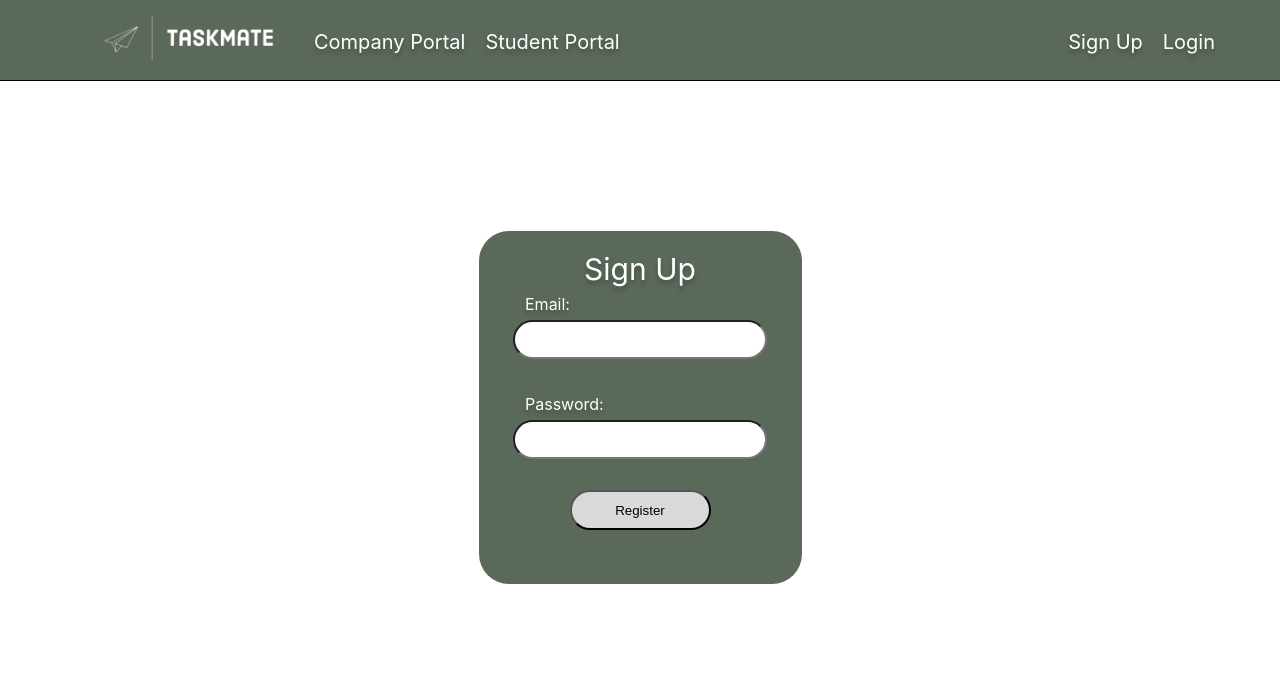
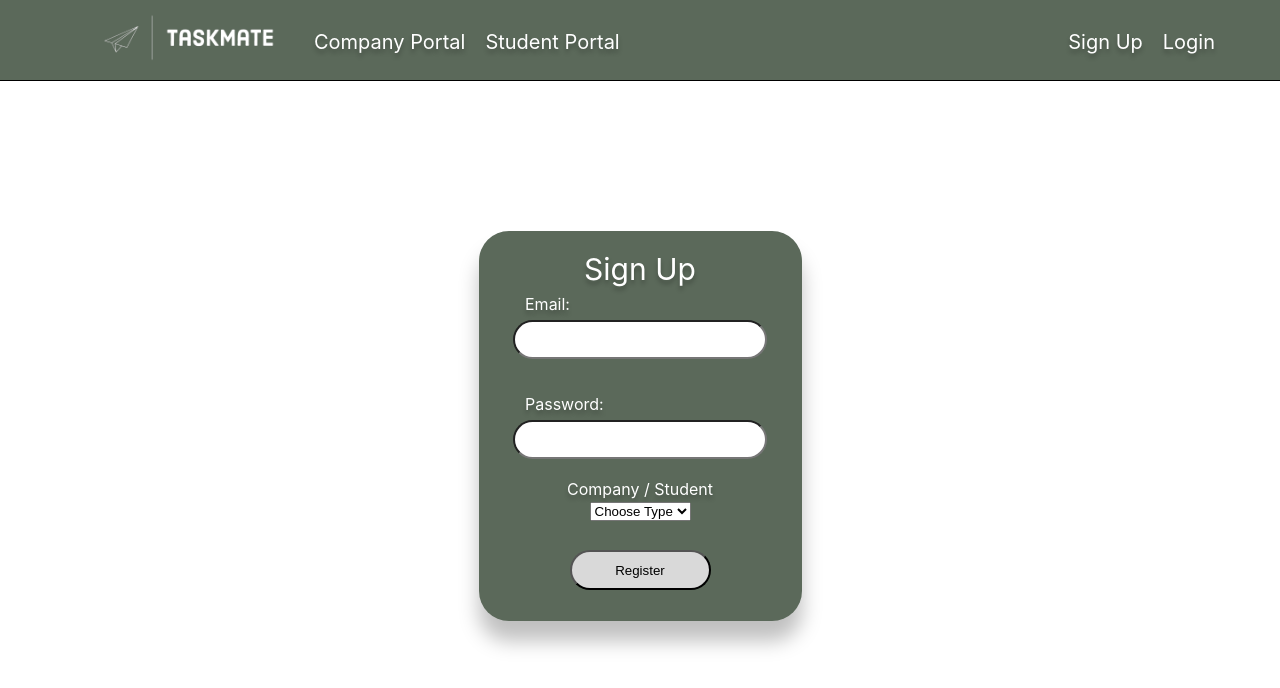
Before and after one commit to lukaszpaul/Company-Task-Assigner, a React (Create React App) app in the folder client/: page /signup in a window 1280 px wide. Shown: the top 688 px of the page. Built offline with nearby package versions, Linux system fonts and the light colour scheme.

Commit message:
tweaks signup

```diff
--- a/client/src/components/Signup.js
+++ b/client/src/components/Signup.js
@@ -1,5 +1,5 @@
 import React from 'react'
-import {SignupContainer, SignupText, EmailInput, EmailText, PasswordInput, PasswordText, SubmitButton}  from '../styles/Signup.style'
+import {SignupContainer, SignupText, EmailInput, EmailText, PasswordInput, PasswordText, SubmitButton, OptionDrop, CompanyText}  from '../styles/Signup.style'
 
 function Signup() {
   return (
@@ -14,6 +14,14 @@ function Signup() {
                  <PasswordText>Password:</PasswordText>
                  <PasswordInput></PasswordInput>
 
+                <CompanyText>Company / Student</CompanyText>
+                <OptionDrop name='id'>
+                    <select name='ddlselect'>
+                        <option>Choose Type</option>
+                        <option value="company">Company</option>
+                        <option value="student">Student</option>
+                    </select>
+                </OptionDrop>
 
                 <SubmitButton>Register</SubmitButton>
 
--- a/client/src/styles/Signup.style.js
+++ b/client/src/styles/Signup.style.js
@@ -4,7 +4,7 @@ export const SignupContainer = styled.div`
 
 margin: auto;
 width: 323px;
-height: 353px;
+height: 390px;
 left: 473px;
 top: 218px;
 margin-top: 150px;
@@ -13,6 +13,7 @@ display: flex;
 background: #5B695A;
 border-radius: 30px;
 justify-content: center;
+box-shadow: 0px 20px 20px rgba(0, 0, 0, 0.25);
 
 `
 
@@ -121,7 +122,34 @@ position: absolute;
 width: 141px;
 height: 40px;
 
-top: 490px;
+top: 550px;
 
 background: #D9D9D9;
 border-radius: 30px;`
+
+export const OptionDrop = styled.form`
+position: absolute;
+border-radius: 30px;
+height: 40px;
+
+top: 500px;
+
+`
+export const CompanyText = styled.text`
+position: absolute;
+
+
+
+top: 480px;
+
+font-family: 'Inter';
+font-style: normal;
+font-weight: 400;
+font-size: 16px;
+line-height: 19px;
+
+color: #FFFFFF;
+
+mix-blend-mode: normal;
+text-shadow: 0px 4px 4px rgba(0, 0, 0, 0.25);
+`
```
